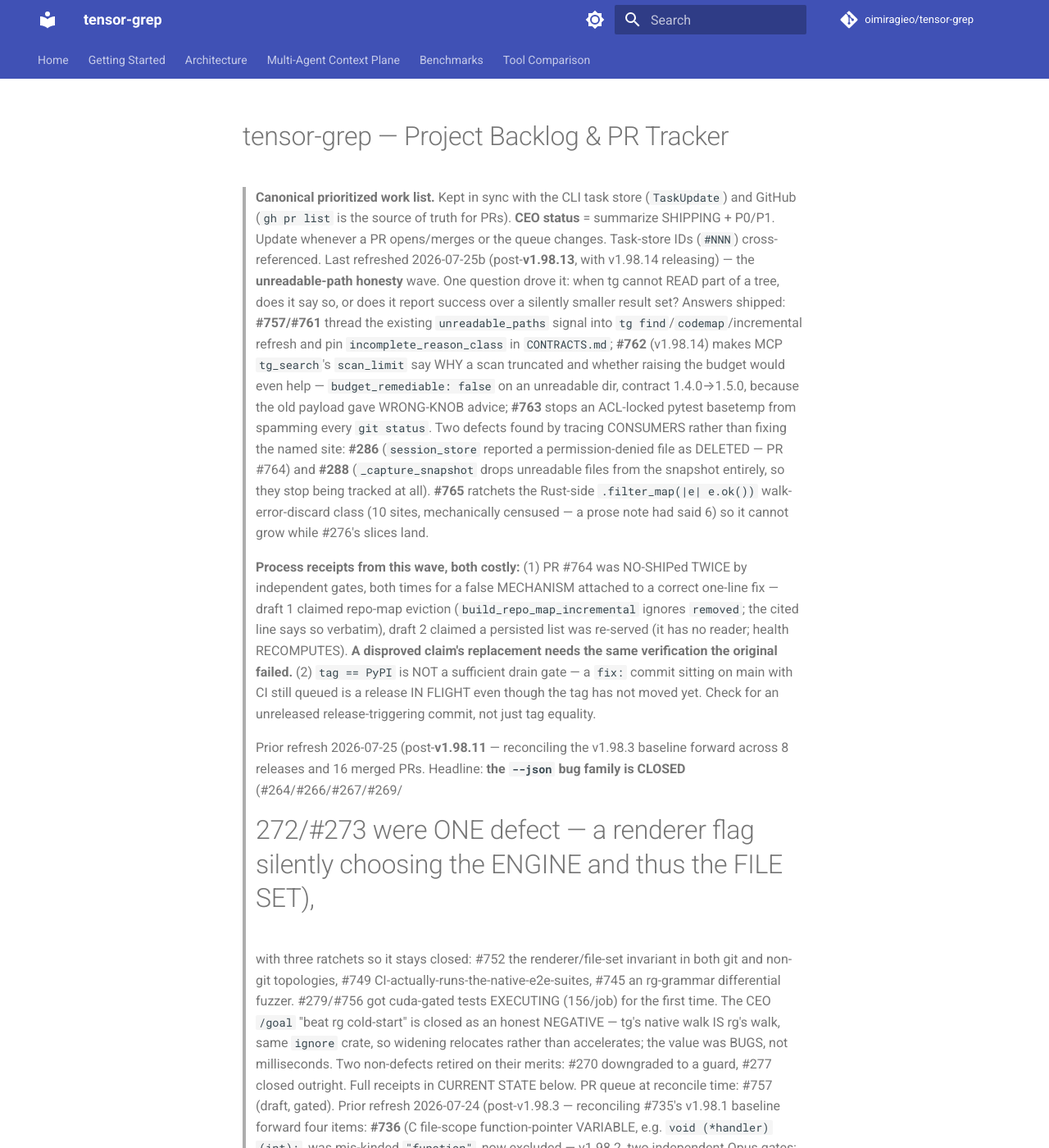
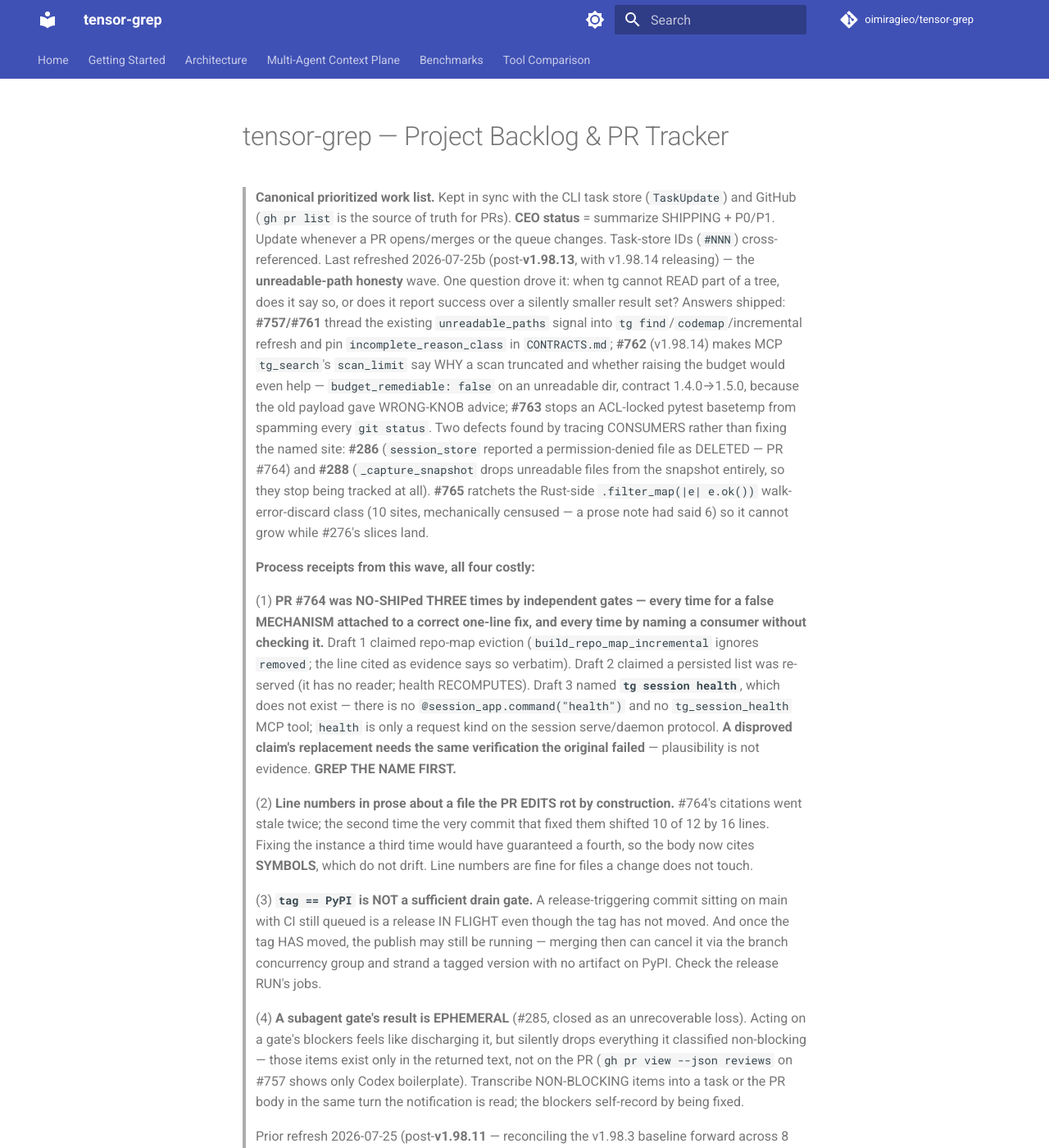
Before and after one commit to oimiragieo/tensor-grep, an MkDocs documentation site: the page built from docs/BACKLOG.md, in a window 1280 px wide and 1400 px high. Shown: the whole window at 82% size. Built offline with MkDocs 1.6.1 and Material for MkDocs 9.7.7, drawn with Linux system fonts in a browser that asks for light colours; comment, search, counter and statistics services are not loaded.

Commit message:
docs(backlog): fold in the third #764 gate + two more process receipts
Amends this PR's receipts block rather than opening a fifth queued PR.

- #764 was NO-SHIPed THREE times, not twice. The third blocker: the text named
  `tg session health` as the harmed surface and that command does not exist --
  no `@session_app.command("health")`, no `tg_session_health` MCP tool; `health`
  is only a request kind on the serve/daemon protocol. Same "named a consumer
  without checking it" class as the first two. Hence: GREP THE NAME FIRST.
- New receipt: line numbers in prose about a file the PR EDITS rot by
  construction. #764's citations went stale twice; the second time the commit
  that FIXED them shifted 10 of 12 by 16 lines. The fix is to cite symbols.
- Sharpened the drain-gate receipt: once the tag HAS moved, the publish may
  still be running, and merging can cancel it via the branch concurrency group
  -- stranding a tagged version with no PyPI artifact. Check the release run's
  jobs, not just tag-vs-PyPI.
- New receipt from #285 (closed unrecoverable): a subagent gate's result is
  ephemeral. Acting on blockers feels like discharging it but drops every
  non-blocking item, which lives only in the returned text -- `gh pr view
  --json reviews` on #757 shows only Codex boilerplate. Transcribe non-blockers
  on receipt.

ruff format --check --preview clean; test_public_docs_governance 43 passed.

Co-Authored-By: Claude Opus 5 <noreply@anthropic.com>

```diff
--- a/docs/BACKLOG.md
+++ b/docs/BACKLOG.md
@@ -17,13 +17,32 @@
 > the Rust-side `.filter_map(|e| e.ok())` walk-error-discard class (10 sites, mechanically censused —
 > a prose note had said 6) so it cannot grow while #276's slices land.
 >
-> **Process receipts from this wave, both costly:** (1) PR #764 was NO-SHIPed TWICE by independent
-> gates, both times for a false MECHANISM attached to a correct one-line fix — draft 1 claimed repo-map
-> eviction (`build_repo_map_incremental` ignores `removed`; the cited line says so verbatim), draft 2
-> claimed a persisted list was re-served (it has no reader; health RECOMPUTES). **A disproved claim's
-> replacement needs the same verification the original failed.** (2) `tag == PyPI` is NOT a sufficient
-> drain gate — a `fix:` commit sitting on main with CI still queued is a release IN FLIGHT even though
-> the tag has not moved yet. Check for an unreleased release-triggering commit, not just tag equality.
+> **Process receipts from this wave, all four costly:**
+>
+> (1) **PR #764 was NO-SHIPed THREE times by independent gates — every time for a false MECHANISM
+> attached to a correct one-line fix, and every time by naming a consumer without checking it.**
+> Draft 1 claimed repo-map eviction (`build_repo_map_incremental` ignores `removed`; the line cited
+> as evidence says so verbatim). Draft 2 claimed a persisted list was re-served (it has no reader;
+> health RECOMPUTES). Draft 3 named **`tg session health`**, which does not exist — there is no
+> `@session_app.command("health")` and no `tg_session_health` MCP tool; `health` is only a request
+> kind on the session serve/daemon protocol. **A disproved claim's replacement needs the same
+> verification the original failed** — plausibility is not evidence. **GREP THE NAME FIRST.**
+>
+> (2) **Line numbers in prose about a file the PR EDITS rot by construction.** #764's citations went
+> stale twice; the second time the very commit that fixed them shifted 10 of 12 by 16 lines. Fixing
+> the instance a third time would have guaranteed a fourth, so the body now cites **SYMBOLS**, which
+> do not drift. Line numbers are fine for files a change does not touch.
+>
+> (3) **`tag == PyPI` is NOT a sufficient drain gate.** A release-triggering commit sitting on main
+> with CI still queued is a release IN FLIGHT even though the tag has not moved. And once the tag HAS
+> moved, the publish may still be running — merging then can cancel it via the branch concurrency
+> group and strand a tagged version with no artifact on PyPI. Check the release RUN's jobs.
+>
+> (4) **A subagent gate's result is EPHEMERAL** (#285, closed as an unrecoverable loss). Acting on a
+> gate's blockers feels like discharging it, but silently drops everything it classified
+> non-blocking — those items exist only in the returned text, not on the PR (`gh pr view --json
+> reviews` on #757 shows only Codex boilerplate). Transcribe NON-BLOCKING items into a task or the PR
+> body in the same turn the notification is read; the blockers self-record by being fixed.
 >
 > Prior refresh 2026-07-25 (post-**v1.98.11** — reconciling the v1.98.3 baseline forward across 8
 > releases and 16 merged PRs. Headline: **the `--json` bug family is CLOSED** (#264/#266/#267/#269/
```
